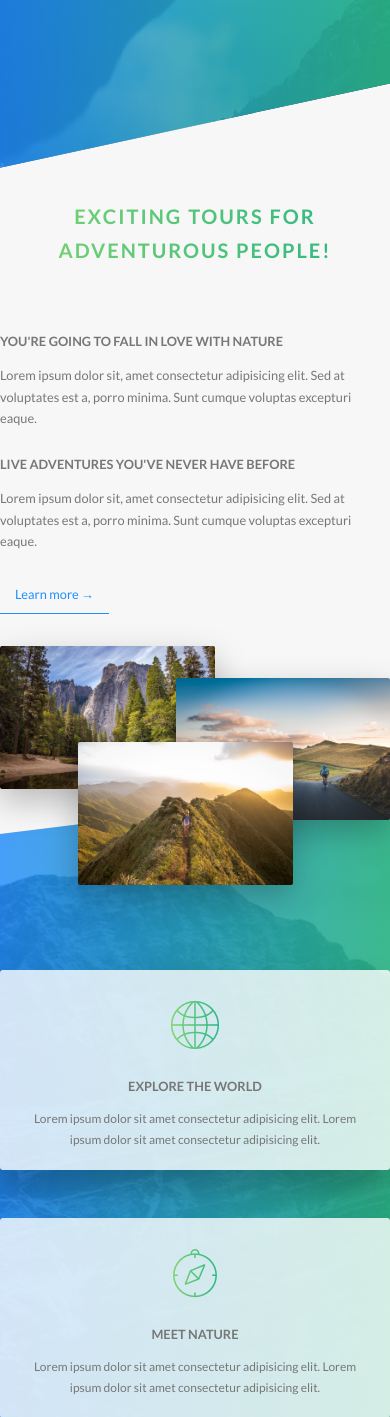
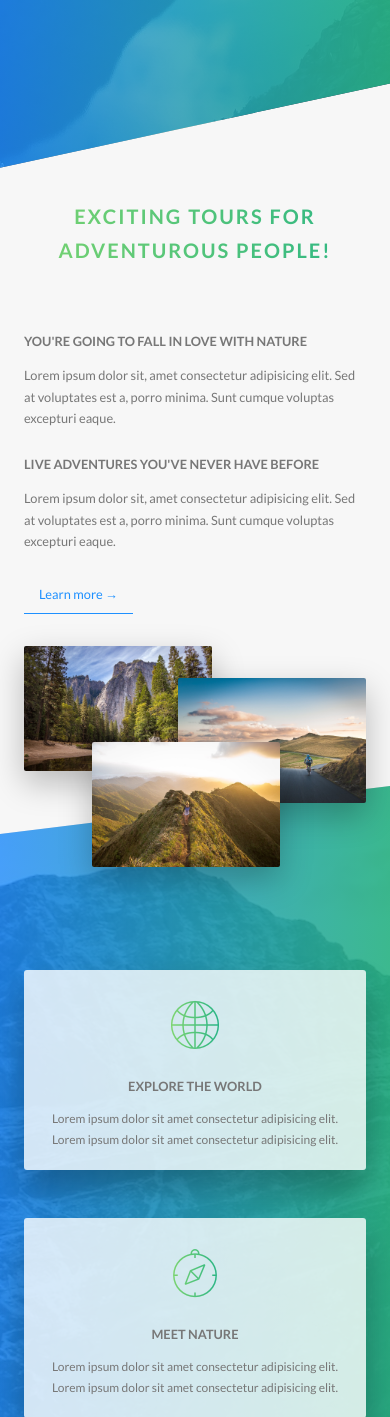
Before and after one commit to SparksFullStack/naturelust, a PHP site: page /index.html in a window 390 px wide. Shown: the part 634-2051 px from the top of the page. Run offline with PHP 8.4, Linux system fonts and the light colour scheme.

Commit message:
finished footer responsive breakpoints

```diff
--- a/css/style.css
+++ b/css/style.css
@@ -770,6 +770,9 @@ body {
   padding: 10rem 0;
   font-size: 1.4rem;
   color: #f7f7f7; }
+  @media (max-width: 56.25em) {
+    .footer {
+      padding: 8rem 0; } }
   .footer__logo-box {
     text-align: center;
     margin-bottom: 8rem; }
@@ -780,6 +783,10 @@ body {
     border-top: 1px solid #777;
     padding-top: 2rem;
     display: inline-block; }
+    @media (max-width: 56.25em) {
+      .footer__navigation {
+        width: 100%;
+        text-align: center; } }
   .footer__list {
     list-style: none; }
   .footer__item {
@@ -802,13 +809,19 @@ body {
     padding-top: 2rem;
     width: 70%;
     float: right; }
+    @media (max-width: 56.25em) {
+      .footer__copyright {
+        width: 100%;
+        text-align: center;
+        float: none; } }
 
 .row {
   max-width: 114rem;
   margin: 0 auto; }
   @media (max-width: 56.25em) {
     .row {
-      max-width: 50rem; } }
+      max-width: 50rem;
+      padding: 0 3rem; } }
   .row:not(:last-child) {
     margin-bottom: 8rem; }
     @media (max-width: 56.25em) {
--- a/sass/layout/_footer.scss
+++ b/sass/layout/_footer.scss
@@ -3,6 +3,11 @@
     padding: 10rem 0;
     font-size: 1.4rem;
     color: $color-grey-light-1;
+
+    @include respond(tab-port) {
+        padding: 8rem 0;
+
+    }
 
     &__logo-box {
         text-align: center;
@@ -18,6 +23,11 @@
         border-top: 1px solid $color-grey-dark;
         padding-top: 2rem;
         display: inline-block; // this makes the border the same length as the content inside of it
+
+        @include respond(tab-port) {
+            width: 100%;
+            text-align: center;
+        }
     }
 
     &__list {
@@ -56,5 +66,11 @@
         padding-top: 2rem;
         width: 70%;
         float: right;
+
+        @include respond(tab-port) {
+            width: 100%;
+            text-align: center;
+            float: none;
+        }
     }
 }
--- a/sass/layout/_grid.scss
+++ b/sass/layout/_grid.scss
@@ -4,6 +4,7 @@
 
     @include respond(tab-port){
         max-width: 50rem;
+        padding: 0 3rem;
     }
 
     &:not(:last-child){ // here we add the 8rem margin on the bottom to all rows besides the last one on the page
```
